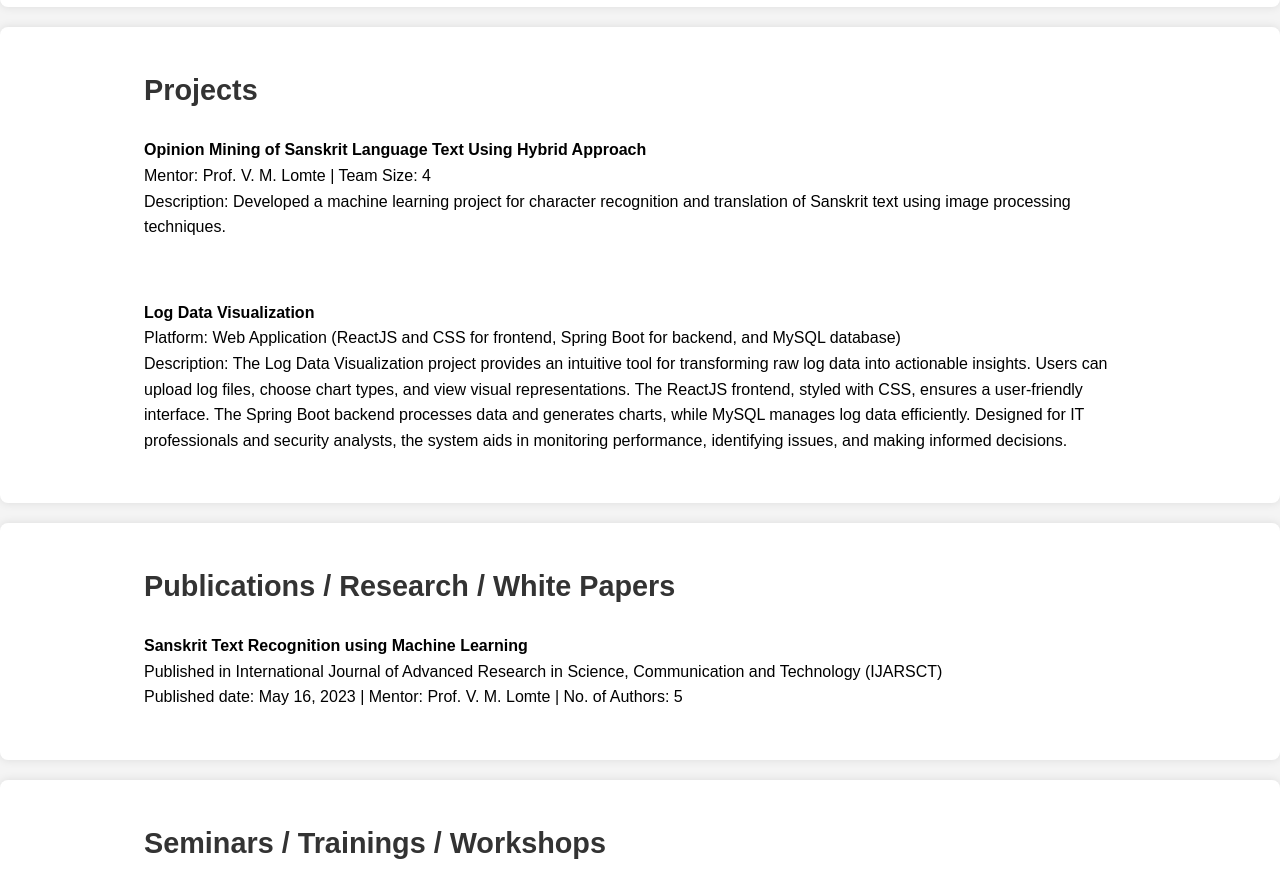
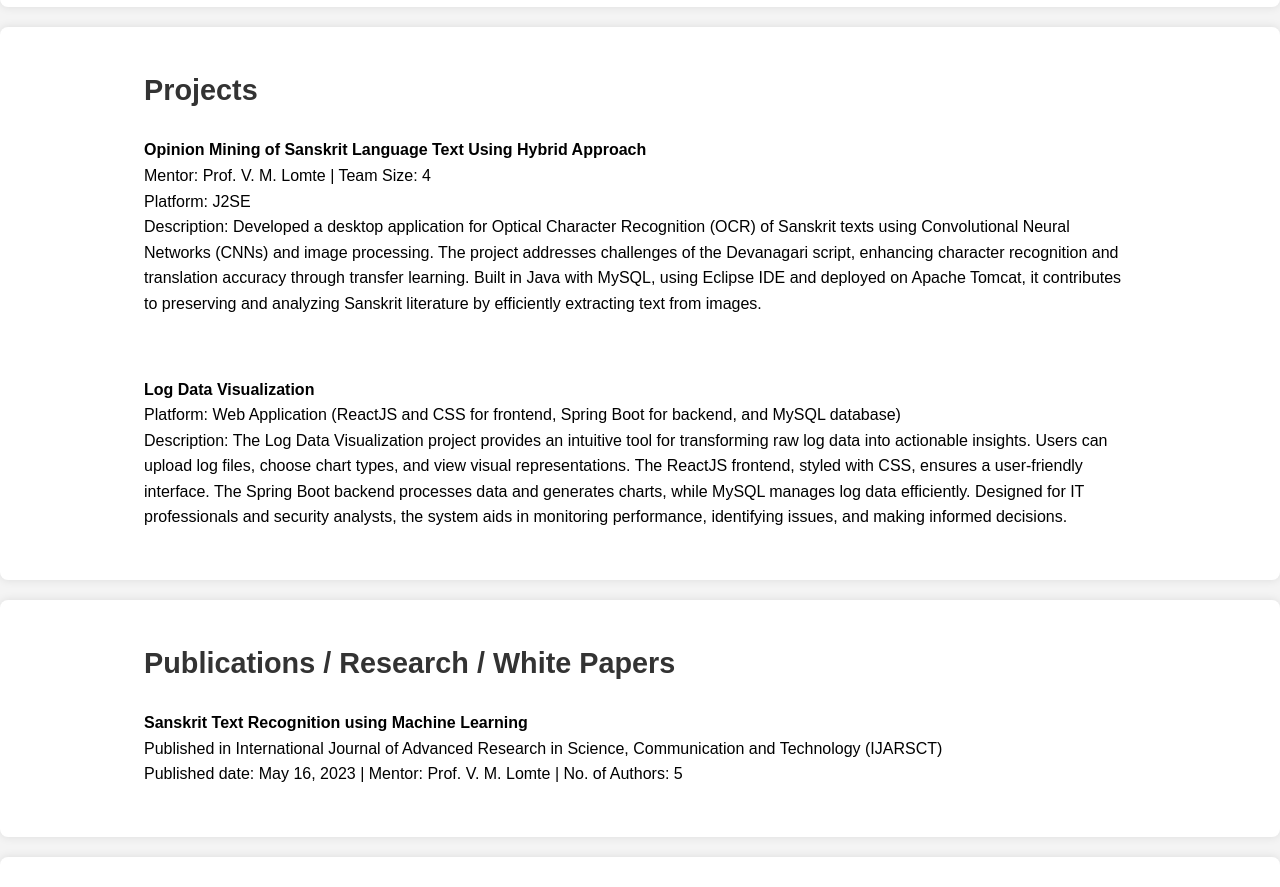
Before and after one commit to PRATIKGITTE/PRATIKGITTE.github.io, a plain HTML site: page index.html in a window 1280 px wide. Shown: the part 1878-2765 px from the top of the page. Drawn offline with Linux system fonts and the light colour scheme.

Commit message:
Update index.html

```diff
--- a/index.html
+++ b/index.html
@@ -169,7 +169,8 @@
             <h2>Projects</h2>
             <p><strong>Opinion Mining of Sanskrit Language Text Using Hybrid Approach</strong><br>
             Mentor: Prof. V. M. Lomte | Team Size: 4<br>
-            Description: Developed a machine learning project for character recognition and translation of Sanskrit text using image processing techniques.</p>
+            Platform: J2SE<br>
+            Description: Developed a desktop application for Optical Character Recognition (OCR) of Sanskrit texts using Convolutional Neural Networks (CNNs) and image processing. The project addresses challenges of the Devanagari script, enhancing character recognition and translation accuracy through transfer learning. Built in Java with MySQL, using Eclipse IDE and deployed on Apache Tomcat, it contributes to preserving and analyzing Sanskrit literature by efficiently extracting text from images.</p>
         </div>
 
         <div class="container">
```
